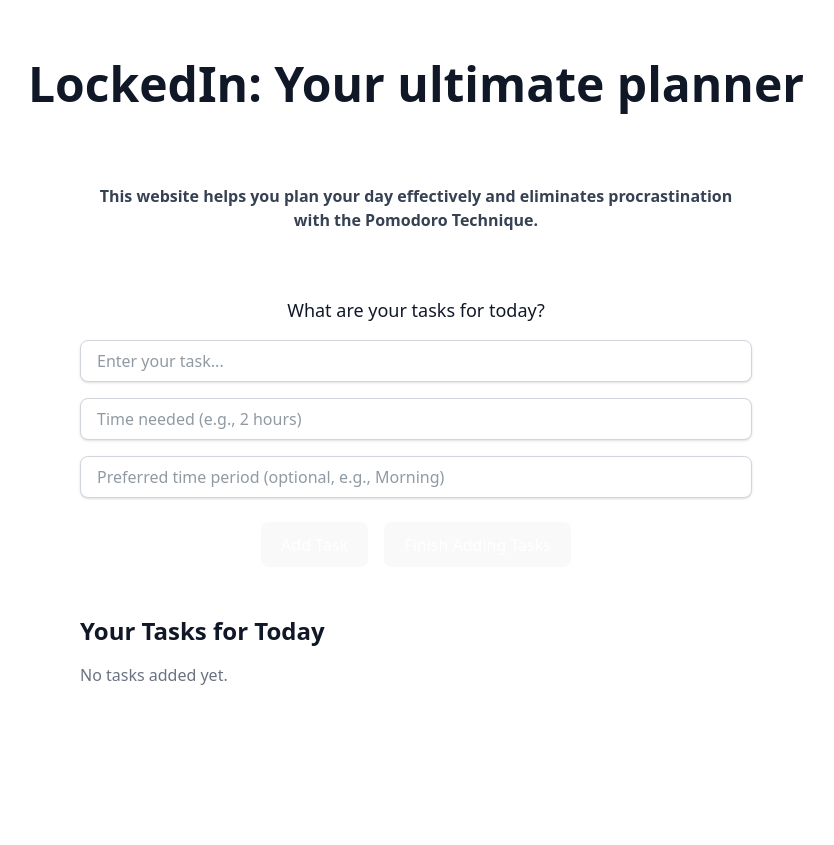
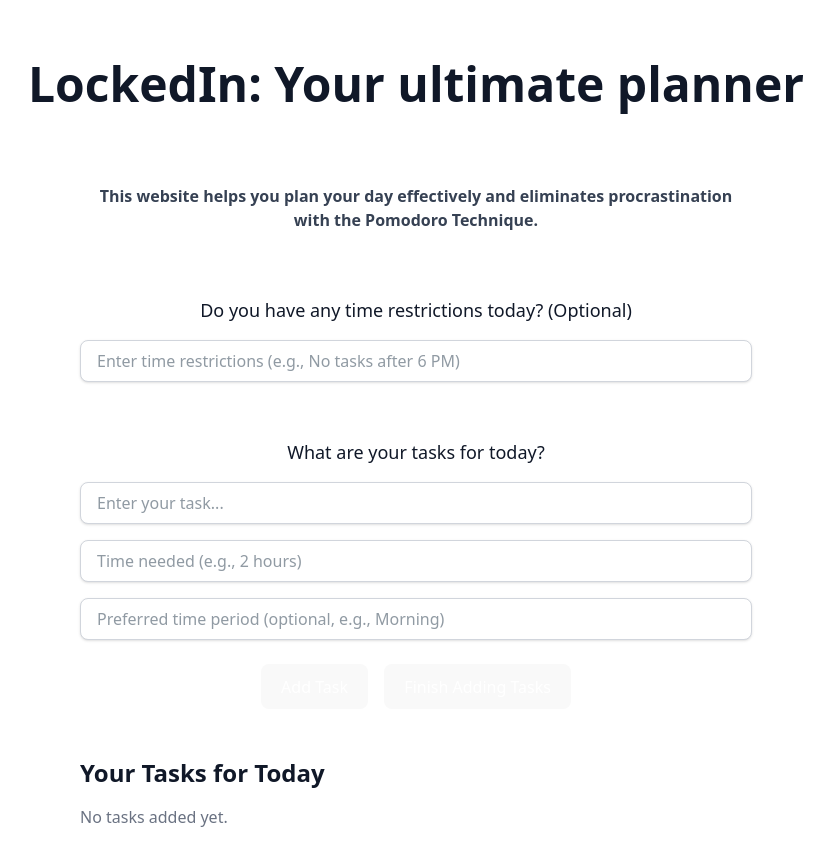
Before and after one commit to devmam999/lghacks-25, a React (Vite) app: page / in a window 1280 px wide. Shown: the whole page, without its empty margins (224-1058 px from the left). Before the commit the page ends 800 px from the top, so only its background shows below. Built offline with nearby package versions, Linux system fonts and the light colour scheme.

Commit message:
Co-authored-by: poloman719 <poloman719@users.noreply.github.com>

```diff
--- a/src/pages/Homepage.jsx
+++ b/src/pages/Homepage.jsx
@@ -7,6 +7,8 @@ const Homepage = () => {
     const [time, setTime] = useState('');
     // State to manage the preferred time period input
     const [preferredTime, setPreferredTime] = useState('');
+    // State to manage the overall time restriction
+    const [timeRestriction, setTimeRestriction] = useState('');
     // State to store the list of tasks
     const [tasks, setTasks] = useState([]);
 
@@ -44,8 +46,23 @@ const Homepage = () => {
                     This website helps you plan your day effectively and eliminates procrastination with the Pomodoro Technique.
                 </div>
 
+                {/* Time Restriction Input (Overall) */}
+                <div className="text-center mt-16 w-full max-w-2xl">
+                    <label htmlFor="timeRestrictionInput" className="block text-lg font-medium mb-4 text-gray-900 dark:text-white">
+                        Do you have any time restrictions today? (Optional)
+                    </label>
+                    <input
+                        type="text"
+                        id="timeRestrictionInput"
+                        placeholder="Enter time restrictions (e.g., No tasks after 6 PM)"
+                        className="w-full px-4 py-2 border border-gray-300 rounded-lg shadow-sm focus:outline-none focus:ring-2 focus:ring-blue-500 mb-6 bg-white dark:bg-gray-800 dark:border-gray-700 dark:text-white"
+                        value={timeRestriction}
+                        onChange={(e) => setTimeRestriction(e.target.value)}
+                    />
+                </div>
+
                 {/* Task Input and Buttons */}
-                <div className="text-center mt-16 w-full max-w-2xl">
+                <div className="text-center mt-8 w-full max-w-2xl">
                     <label htmlFor="taskInput" className="block text-lg font-medium mb-4 text-gray-900 dark:text-white">
                         What are your tasks for today?
                     </label>
@@ -100,6 +117,16 @@ const Homepage = () => {
                     </div>
                 </div>
 
+                {/* Display Time Restriction (Overall) */}
+                {timeRestriction && (
+                    <div className="mt-12 w-full max-w-2xl">
+                        <h2 className="text-2xl font-bold mb-4 text-gray-900 dark:text-white">Time Restrictions</h2>
+                        <p className="p-4 rounded-lg shadow-sm bg-red-100 dark:bg-red-900 text-red-900 dark:text-red-100">
+                            ⚠️ {timeRestriction}
+                        </p>
+                    </div>
+                )}
+
                 {/* Display Tasks */}
                 <div className="mt-12 w-full max-w-2xl">
                     <h2 className="text-2xl font-bold mb-4 text-gray-900 dark:text-white">Your Tasks for Today</h2>
```
